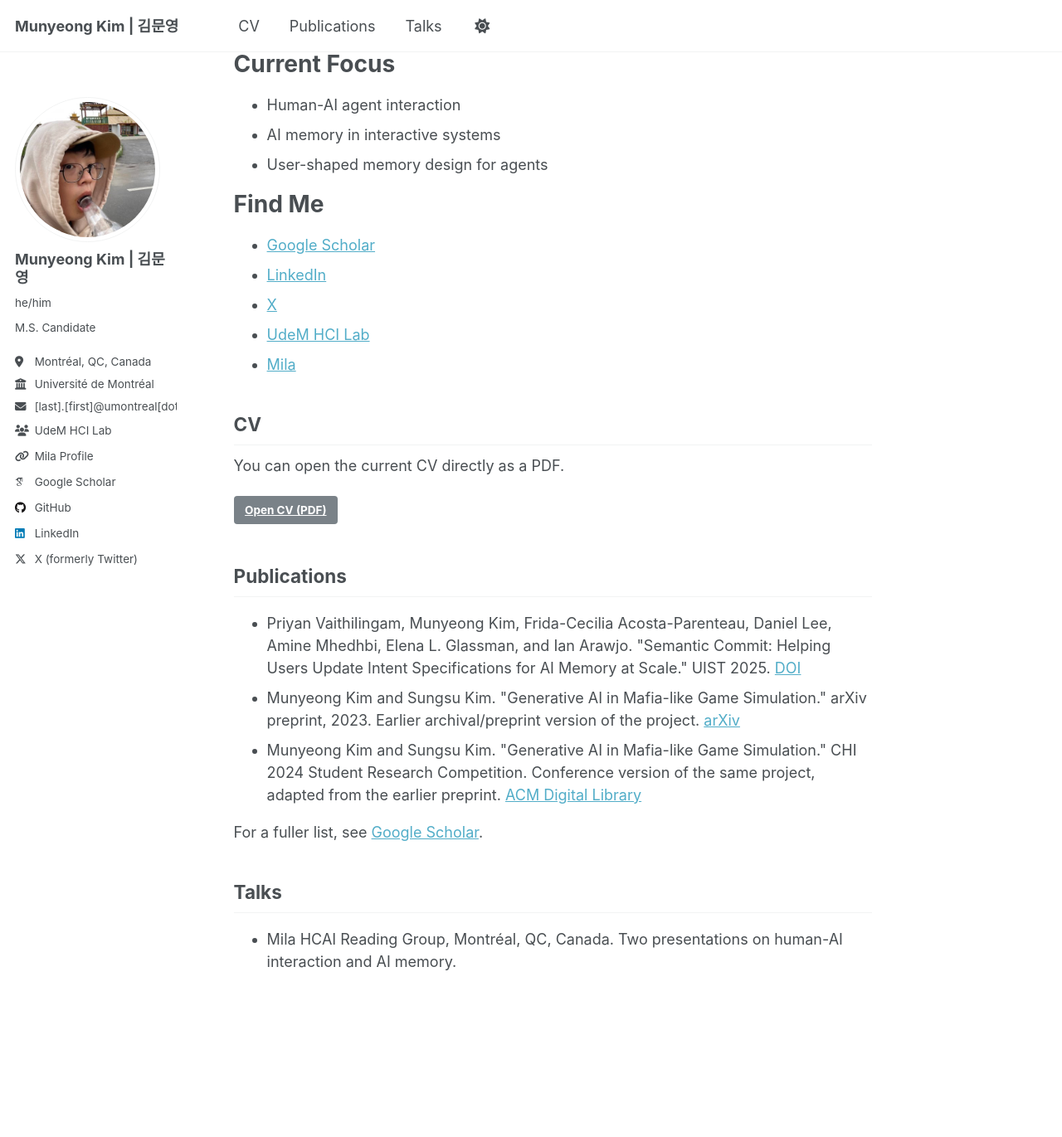
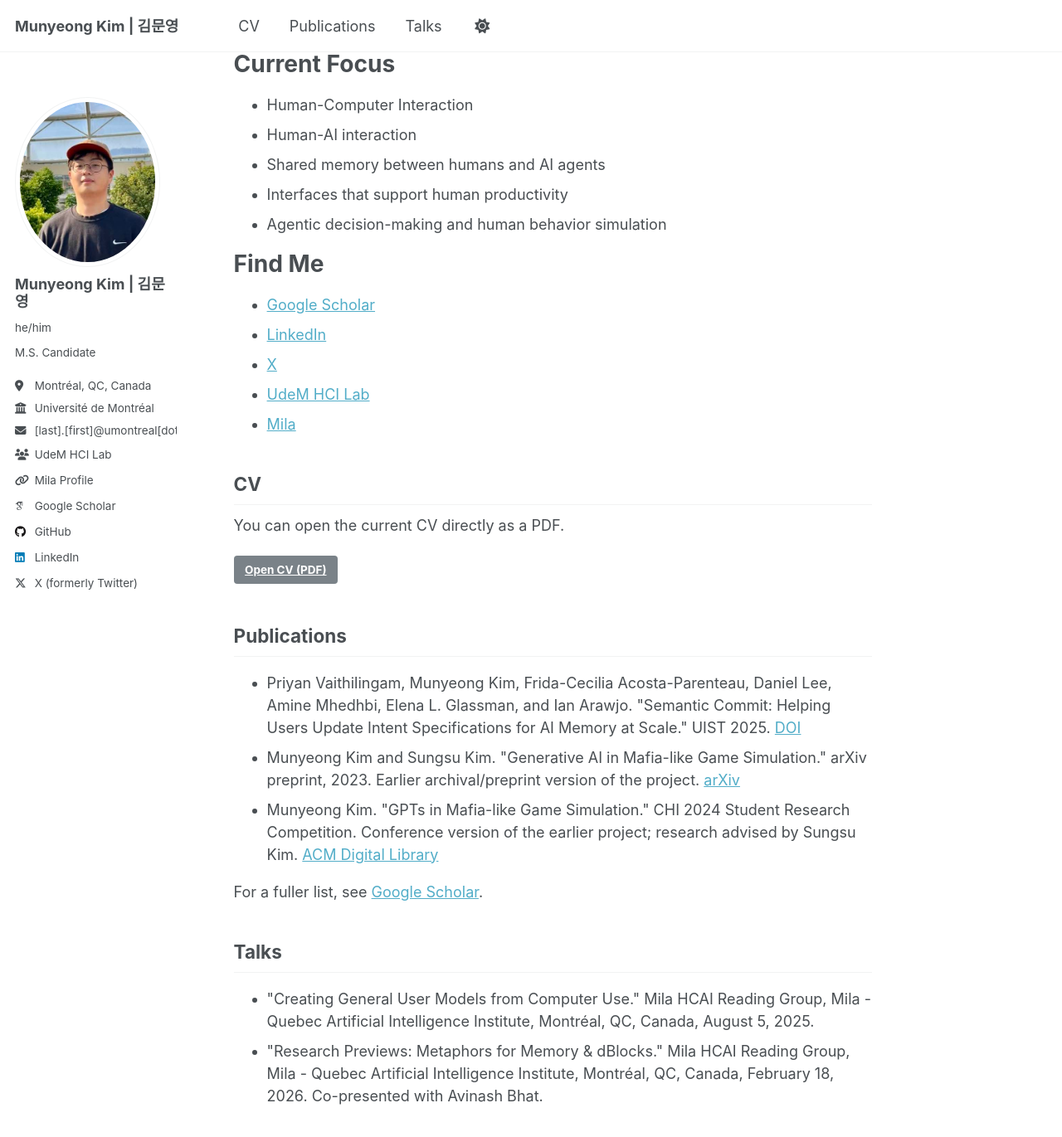
Before and after one commit to MunyeongKim/munyeongkim.github.io, a Jekyll site: the page built from _pages/about.md, in a window 1280 px wide and 1400 px high, scrolled down 262 px. Shown: the top 1371 px of the window at 83% size. Built offline with Jekyll 4.4.1, drawn with Linux system fonts in a browser that asks for light colours; some web fonts are replaced; a script that is not in the unit is left out.

Commit message:
Update homepage content and profile photo

```diff
--- a/_config.yml
+++ b/_config.yml
@@ -22,7 +22,7 @@ repository               : "MunyeongKim/munyeongkim.github.io"
 #               Additional customization can be done by editing /_includes/author-profile.html
 author:
   # Biographic information
-  avatar           : "profile.png"
+  avatar           : "Munyeong Kim profile.jpg"
   name             : "Munyeong Kim | 김문영"
   pronouns         : "he/him"
   bio              : "M.S. Candidate"
--- a/_pages/about.md
+++ b/_pages/about.md
@@ -14,9 +14,11 @@ My research focuses on human-AI agent interaction, especially the memory systems
 Current Focus
 ======
 
-- Human-AI agent interaction
-- AI memory in interactive systems
-- User-shaped memory design for agents
+- Human-Computer Interaction
+- Human-AI interaction
+- Shared memory between humans and AI agents
+- Interfaces that support human productivity
+- Agentic decision-making and human behavior simulation
 
 Find Me
 ======
@@ -38,7 +40,7 @@ Find Me
   <ul>
     <li>Priyan Vaithilingam, Munyeong Kim, Frida-Cecilia Acosta-Parenteau, Daniel Lee, Amine Mhedhbi, Elena L. Glassman, and Ian Arawjo. "Semantic Commit: Helping Users Update Intent Specifications for AI Memory at Scale." UIST 2025. <a href="https://doi.org/10.1145/3746059.3747778">DOI</a></li>
     <li>Munyeong Kim and Sungsu Kim. "Generative AI in Mafia-like Game Simulation." arXiv preprint, 2023. Earlier archival/preprint version of the project. <a href="https://arxiv.org/abs/2309.11672">arXiv</a></li>
-    <li>Munyeong Kim and Sungsu Kim. "Generative AI in Mafia-like Game Simulation." CHI 2024 Student Research Competition. Conference version of the same project, adapted from the earlier preprint. <a href="https://dl.acm.org/doi/10.1145/3613905.3647958">ACM Digital Library</a></li>
+    <li>Munyeong Kim. "GPTs in Mafia-like Game Simulation." CHI 2024 Student Research Competition. Conference version of the earlier project; research advised by Sungsu Kim. <a href="https://dl.acm.org/doi/10.1145/3613905.3647958">ACM Digital Library</a></li>
   </ul>
   <p>For a fuller list, see <a href="https://scholar.google.com/citations?user=mBcMSCwAAAAJ&hl=en">Google Scholar</a>.</p>
 </section>
@@ -46,6 +48,7 @@ Find Me
 <section id="talks">
   <h2>Talks</h2>
   <ul>
-    <li>Mila HCAI Reading Group, Montréal, QC, Canada. Two presentations on human-AI interaction and AI memory.</li>
+    <li>"Creating General User Models from Computer Use." Mila HCAI Reading Group, Mila - Quebec Artificial Intelligence Institute, Montréal, QC, Canada, August 5, 2025.</li>
+    <li>"Research Previews: Metaphors for Memory &amp; dBlocks." Mila HCAI Reading Group, Mila - Quebec Artificial Intelligence Institute, Montréal, QC, Canada, February 18, 2026. Co-presented with Avinash Bhat.</li>
   </ul>
 </section>
```
Also changed, not shown: images/Munyeong Kim profile.jpg (added).
